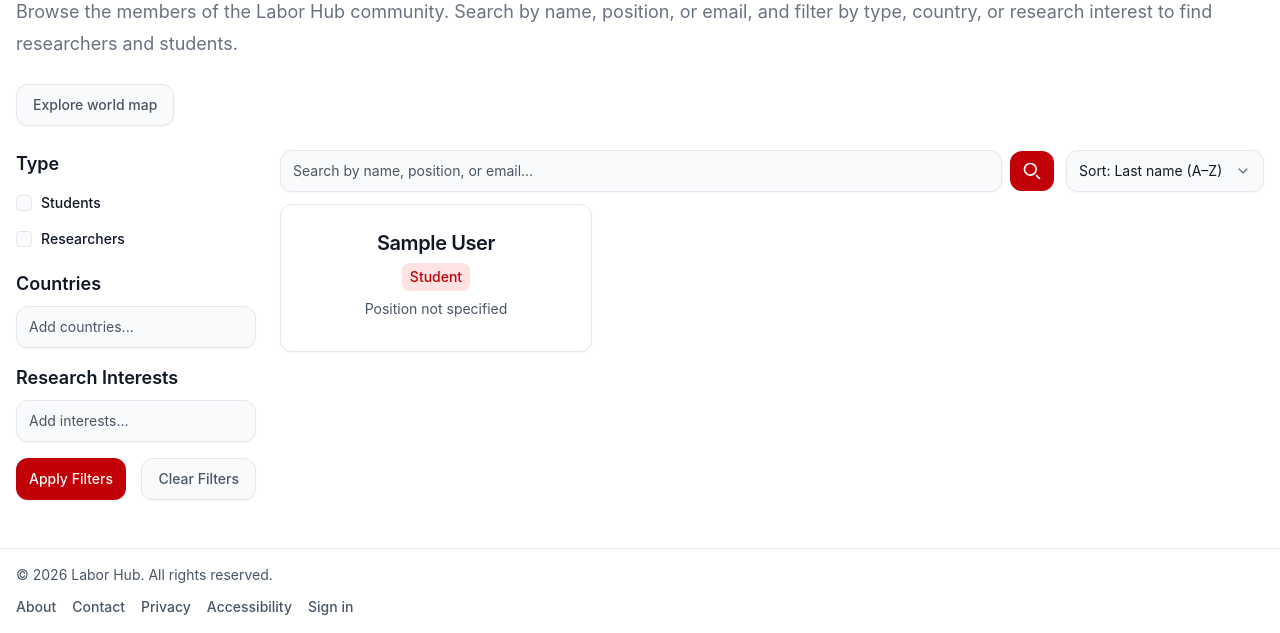
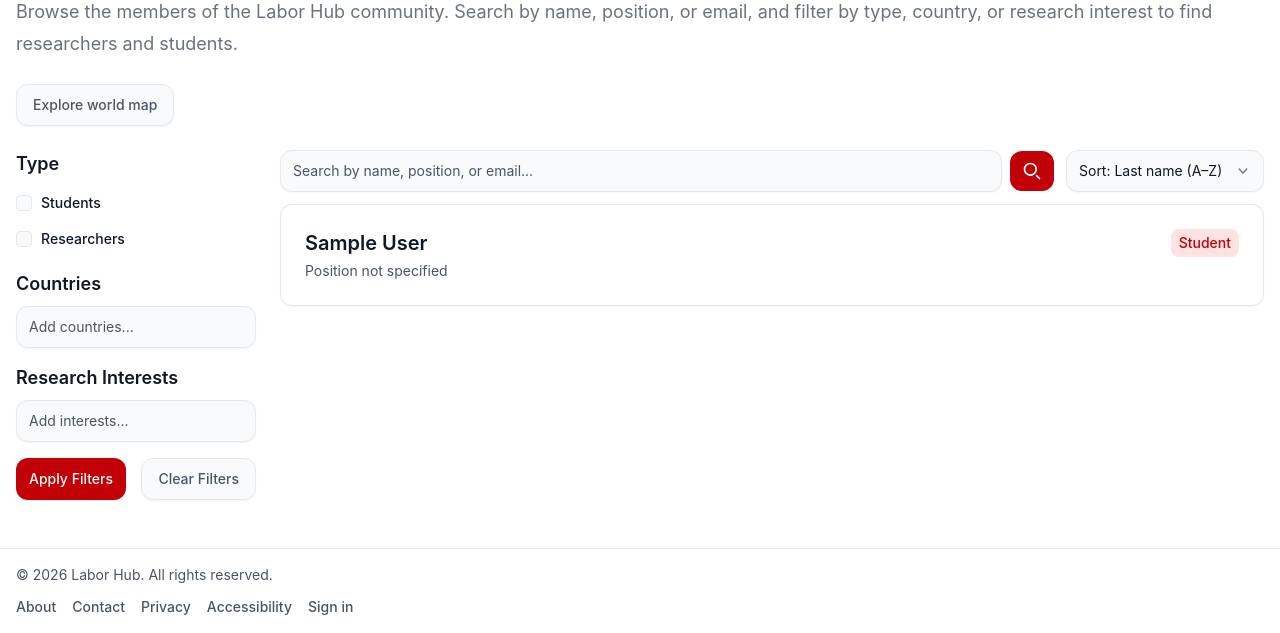
Before and after one commit to lmkmichelle/labor-hub-django, a Django app: page /scholars/ in a window 1280 px wide. Shown: the part 197-830 px from the top of the page. Run offline with Django 5.2, Linux system fonts and the light colour scheme; tables that the repository leaves empty hold one stand-in row (values such as "Sample post"); some libraries are stand-ins or nearby versions.

Commit message:
scholars: list members as full-width rows instead of a card grid
With photos gone the centred 3-column grid looked sparse. Each scholar is
now a full-width row (new partials/cards/_scholar_card.html, same shape as
the job card) rendered through _list_display.html like the Jobs page, with
the same details: name, Student pill, position · affiliation, up to three
interests.

Claude-Session: https://claude.ai/code/session_01XChKvVhdfupiQBgeWRfQEd

```diff
--- a/templates/accounts/users_list.html
+++ b/templates/accounts/users_list.html
@@ -111,35 +111,10 @@
                       </form>
                     </div>
                 </div>
-                {% if users %}
-                    <div class="grid grid-cols-1 md:grid-cols-2 xl:grid-cols-3 gap-6 not-format">
-                        {% for scholar in users %}
-                            <a class="card-surface max-w-full no-underline"
-                               href="{% url 'profile' pk=scholar.id %}">
-                                <div class="flex flex-col gap-1 items-center">
-                                    <h5 class="mb-0.5 text-xl font-semibold tracking-tight text-heading">{{ scholar.first_name }} {{ scholar.last_name }}</h5>
-                                    {% if scholar.is_student %}
-                                        <span class="pill-accent mb-1">Student</span>
-                                    {% endif %}
-                                    <span class="text-sm text-body mb-2">{{ scholar.profile.position|default:"Position not specified" }}</span>
-                                    {% if scholar.profile.get_university_display %}
-                                        <span class="text-sm text-body mb-2">{{ scholar.profile.get_university_display }}</span>
-                                    {% endif %}
-                                    {% if scholar.profile.research_interests %}
-                                        <div class="flex flex-wrap gap-2 justify-center mb-4">
-                                            {% for interest in scholar.profile.research_interest_list|slice:":3" %}
-                                                <span class="pill-accent">{{ interest }}</span>
-                                            {% endfor %}
-                                        </div>
-                                    {% endif %}
-                                </div>
-                            </a>
-                        {% endfor %}
-                    </div>
-                    {% include "partials/_pagination.html" with page_obj=page_obj is_paginated=is_paginated querystring=filter_querystring %}
-                {% else %}
-                    {% include "partials/_empty_state.html" with text="No scholars match your criteria." %}
-                {% endif %}
+                <div class="not-format">
+                    {% include "partials/_list_display.html" with items=users card_template="partials/cards/_scholar_card.html" empty_message="No scholars match your criteria." %}
+                </div>
+                {% include "partials/_pagination.html" with page_obj=page_obj is_paginated=is_paginated querystring=filter_querystring %}
             </div>
         </div>
     </article>
--- /dev/null
+++ b/templates/partials/cards/_scholar_card.html
@@ -0,0 +1,19 @@
+{% comment %}
+Scholar row for the Scholars list page. Inputs:
+  item   a CustomUser (named "item" because _list_display.html passes it so)
+Full-width horizontal card, same shape as _job_board_card.html.
+{% endcomment %}
+<div class="card-surface w-full">
+  <div class="card-header">
+    <h5 class="card-title"><a href="{% url 'profile' pk=item.id %}" class="card-stretch-link">{{ item.first_name }} {{ item.last_name }}</a></h5>
+    {% if item.is_student %}
+      <div class="card-meta">
+        <span class="pill-accent">Student</span>
+      </div>
+    {% endif %}
+  </div>
+  <p class="mt-1 text-sm text-body">
+    {{ item.profile.position|default:"Position not specified" }}{% if item.profile.get_university_display %} · {{ item.profile.get_university_display }}{% endif %}
+  </p>
+  {% include "partials/cards/_pill_row.html" with labels=item.profile.research_interest_list limit=":3" %}
+</div>
```
Also changed, not shown: core/tests/test_views.py (+25 -0 lines), static/src/output.css.
